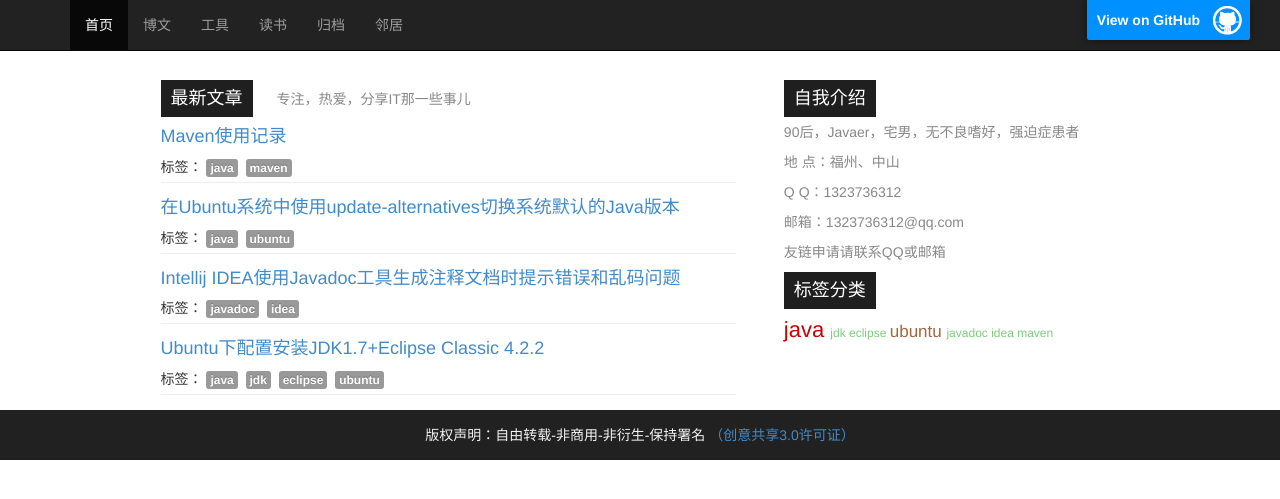
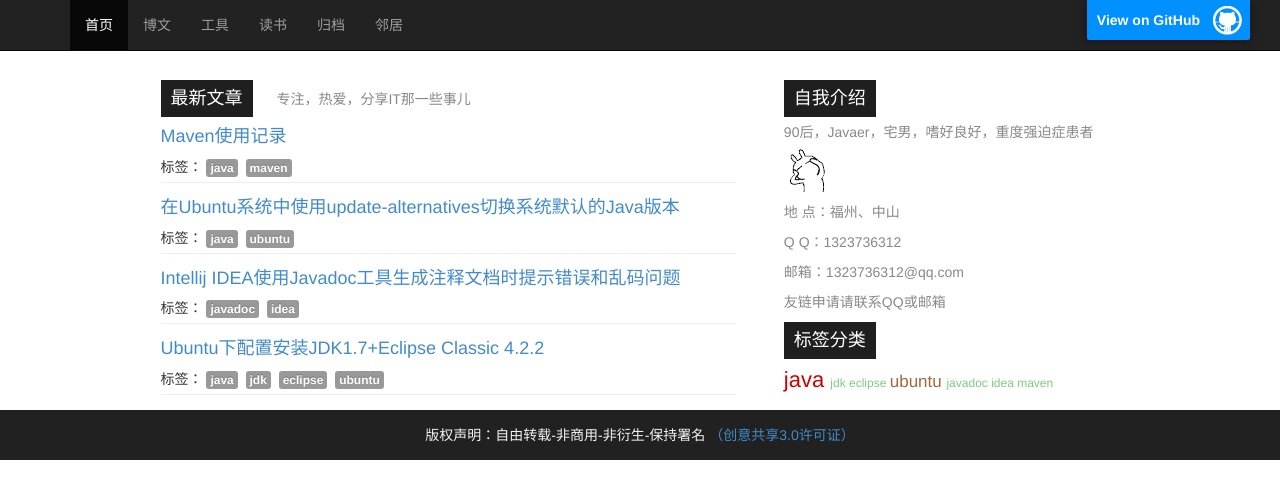
Before and after one commit to sheleng/sheleng.github.io, a Jekyll site: the page built from index.html, in a window 1280 px wide. Shown: the top 499 px of the page. Built offline with Jekyll 4.4.1, drawn with Linux system fonts in a browser that asks for light colours.

Commit message:
调整首页布局

```diff
--- a/index.html
+++ b/index.html
@@ -41,7 +41,7 @@
         <ul>
 		  <li>
 		    <div class="gray-3">
-		      <p>90后，Javaer，宅男，无不良嗜好，强迫症患者</p>
+		      <p>90后，Javaer，宅男，嗜好良好，重度强迫症患者<img src="/public/images/yaotouhuanglao.gif"></p>
 		      <p>地 点：福州、中山</p>
 		      <p>Q  Q：1323736312</p>
 		      <p>邮箱：1323736312@qq.com</p>
```
Also changed, not shown: public/images/yaotouhuanglao.gif (added).
